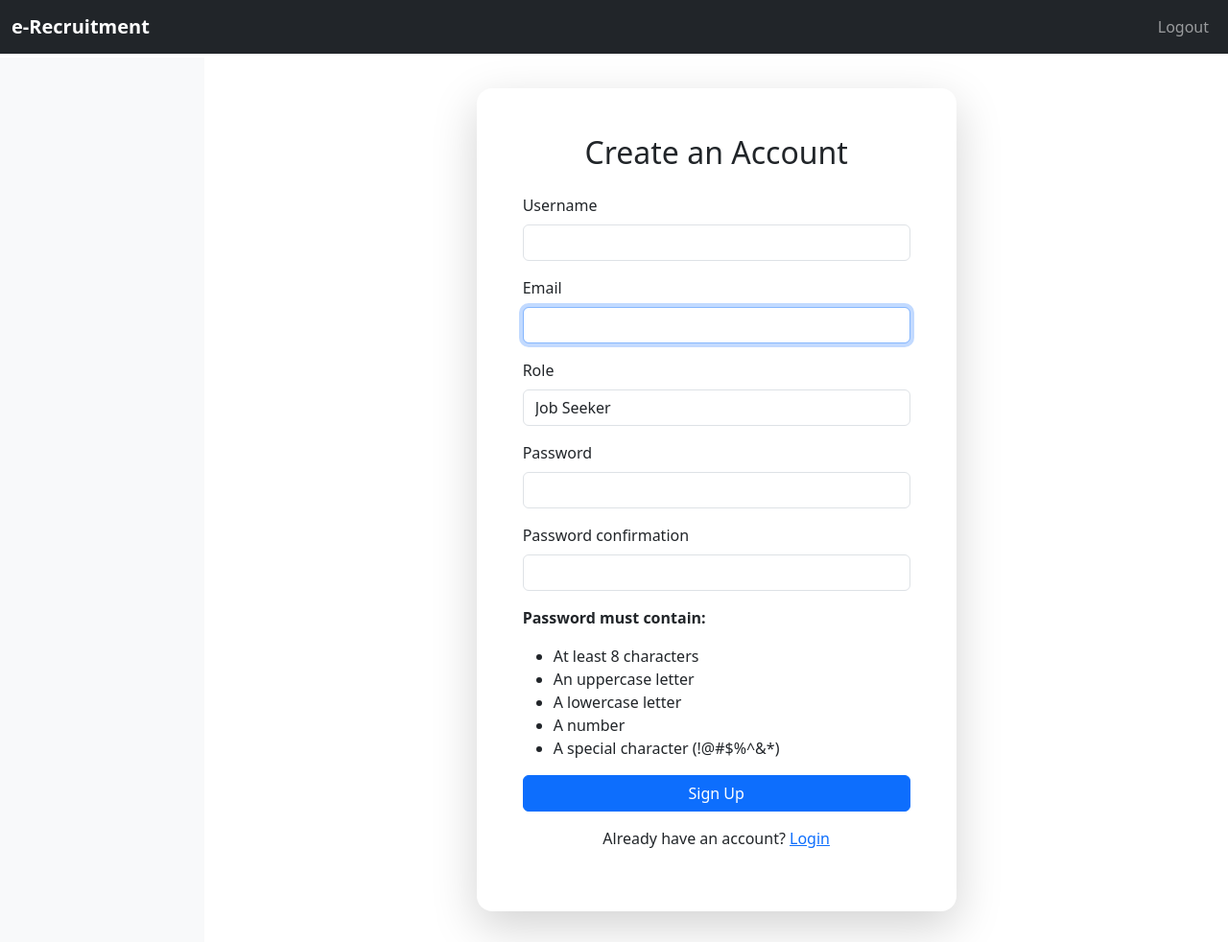
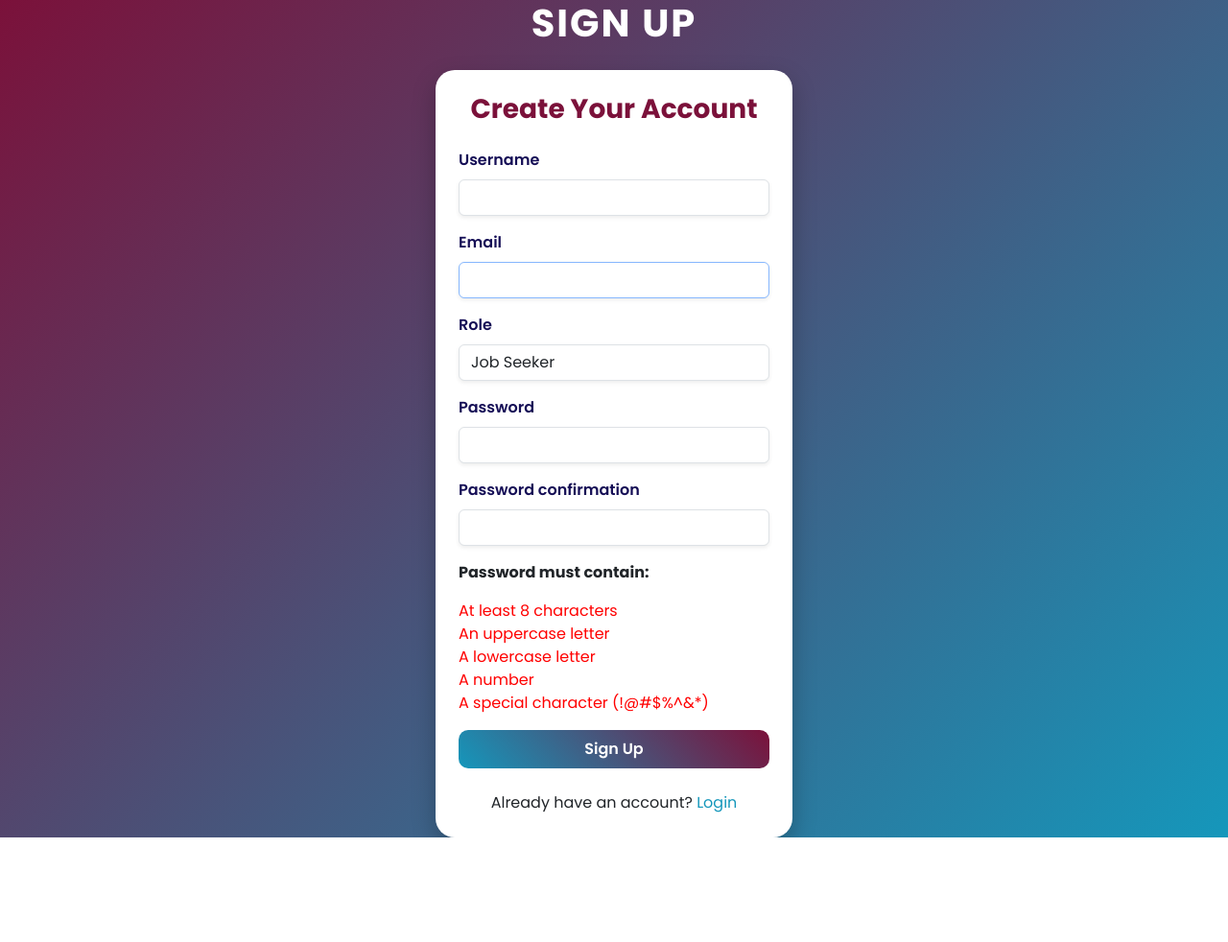
Before and after one commit to 4tune-Madu/e_recruitment_system, a Django app: page /accounts/signup/ in a window 1280 px wide. Shown: the whole page at 96% size. After the commit the page ends 873 px from the top, so only its background shows below. Run offline with Django 5.2, Linux system fonts and the light colour scheme; some libraries are stand-ins or nearby versions.

Commit message:
changed signup template

```diff
--- a/accounts/templates/accounts/signup.html
+++ b/accounts/templates/accounts/signup.html
@@ -1,28 +1,114 @@
-{% extends 'base.html' %}
+<!DOCTYPE html>
+<html lang="en">
+<head>
+    <meta charset="UTF-8">
+    <meta name="viewport" content="width=device-width, initial-scale=1.0">
+    <title>Sign Up - e-Recruitment</title>
+
+    <!-- Bootstrap 5 -->
+    <link href="https://cdn.jsdelivr.net/npm/bootstrap@5.3.0/dist/css/bootstrap.min.css" rel="stylesheet">
+    <!-- Google Fonts -->
+    <link href="https://fonts.googleapis.com/css2?family=Poppins:wght@400;600;700&display=swap" rel="stylesheet">
+    <style>
+        body {
+            font-family: 'Poppins', sans-serif;
+            background: linear-gradient(135deg, #7B113A, #1597BB);
+            min-height: 100vh;
+            display: flex;
+            justify-content: center;
+            align-items: center;
+        }
+        .signup-header {
+            color: #fff;
+            text-align: center;
+            font-weight: 700;
+            letter-spacing: 2px;
+            margin-bottom: 25px;
+        }
+        .card {
+            border: none;
+            border-radius: 20px;
+            box-shadow: 0 10px 25px rgba(0,0,0,0.25);
+            animation: fadeInUp 1s ease-out;
+        }
+        .card h3 {
+            color: #7B113A;
+            font-weight: 700;
+        }
+        .form-label {
+            color: #150E56;
+            font-weight: 600;
+        }
+        .btn-signup {
+            background: linear-gradient(45deg, #1597BB, #7B113A);
+            border: none;
+            color: #fff;
+            font-weight: 600;
+            border-radius: 10px;
+            transition: all 0.3s ease;
+        }
+        .btn-signup:hover {
+            background: linear-gradient(45deg, #7B113A, #150E56);
+            transform: scale(1.05);
+        }
+        .extra-links a {
+            color: #1597BB;
+            font-weight: 500;
+            text-decoration: none;
+            transition: color 0.3s ease;
+        }
+        .extra-links a:hover {
+            color: #7B113A;
+        }
+        .valid { color: green; font-weight: 600; }
+        .invalid { color: red; font-weight: 400; }
+        @keyframes fadeInUp {
+            from { opacity: 0; transform: translateY(40px); }
+            to { opacity: 1; transform: translateY(0); }
+        }
+    </style>
+</head>
+<body>
+{% load widget_tweaks %}
 {% load static %}
-{% load widget_tweaks %}
 
-{% block title %}Sign Up{% endblock %}
+<div class="container">
+    <div class="col-md-6 col-lg-4 mx-auto">
 
-{% block content %}
-<div class="d-flex justify-content-center align-items-center" style="min-height: 80vh;">
-    <div class="card shadow-lg border-0 rounded-4 p-5 bg-white" style="max-width: 500px; width: 100%;">
-        <h2 class="text-center mb-4">Create an Account</h2>
+        <!-- HEADER -->
+        <h1 class="signup-header">SIGN UP</h1>
+
+        <!-- CARD -->
+        <div class="card p-4">
+            <h3 class="text-center mb-4">Create Your Account</h3>
+
+            <!-- Flash Messages -->
+            {% if messages %}
+                {% for message in messages %}
+                    <div class="alert alert-{{ message.tags }} alert-dismissible fade show" role="alert">
+                        {{ message }}
+                        <button type="button" class="btn-close" data-bs-dismiss="alert" aria-label="Close"></button>
+                    </div>
+                {% endfor %}
+            {% endif %}
+
+            <!-- SIGNUP FORM -->
             <form method="POST">
                 {% csrf_token %}
                 {% for field in form %}
                     <div class="mb-3">
                         <label class="form-label">{{ field.label }}</label>
-                    {{ field|add_class:"form-control" }}
+                        {{ field|add_class:"form-control shadow-sm" }}
                         {% if field.errors %}
-                        <div class="text-danger small">{{ field.errors|join:", " }}</div>
+                            <div class="text-danger small mt-1">{{ field.errors|join:", " }}</div>
                         {% endif %}
                     </div>
                 {% endfor %}
 
+                <!-- Password Rules -->
                 <div class="mb-3">
                     <p class="fw-bold">Password must contain:</p>
-                <ul>
+                    <ul class="list-unstyled">
                         <li id="length" class="invalid">At least 8 characters</li>
                         <li id="uppercase" class="invalid">An uppercase letter</li>
                         <li id="lowercase" class="invalid">A lowercase letter</li>
@@ -31,15 +117,23 @@
                     </ul>
                 </div>
 
-            <button type="submit" class="btn btn-primary w-100">Sign Up</button>
+                <button type="submit" class="btn btn-signup w-100 py-2">Sign Up</button>
             </form>
-        <p class="mt-3 text-center">Already have an account? <a href="{% url 'accounts:login' %}">Login</a></p>
+
+            <!-- Extra Links -->
+            <div class="extra-links text-center mt-4">
+                <p class="mb-0">Already have an account?
+                    <a href="{% url 'accounts:login' %}">Login</a>
+                </p>
+            </div>
+        </div>
     </div>
 </div>
 
+<!-- Password validation JS -->
 <script>
 const passwordInput = document.getElementById("id_password1");
-if(passwordInput){
+if (passwordInput) {
     passwordInput.addEventListener("keyup", function() {
         const value = passwordInput.value;
         document.getElementById("length").className = value.length >= 8 ? "valid" : "invalid";
@@ -50,4 +144,8 @@ if(passwordInput){
     });
 }
 </script>
-{% endblock %}
+
+<!-- Bootstrap JS -->
+<script src="https://cdn.jsdelivr.net/npm/bootstrap@5.3.0/dist/js/bootstrap.bundle.min.js"></script>
+</body>
+</html>
```
Lines whose indentation alone changed are shown as unchanged.
